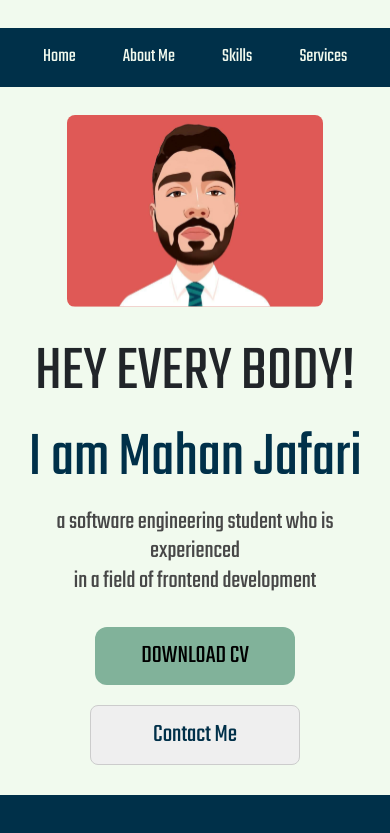
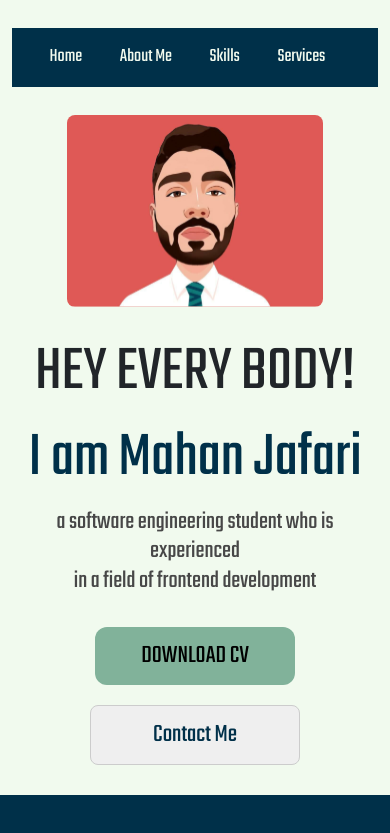
Before and after one commit to moonrockyy/mahanjafari-portfolio, a React (Create React App) app: page / in a window 390 px wide. Shown: the top 833 px of the page. Built offline with nearby package versions, Linux system fonts and the light colour scheme.

Commit message:
bug fixed ishalah

```diff
--- a/src/Components/Header/Header.tsx
+++ b/src/Components/Header/Header.tsx
@@ -6,7 +6,6 @@ import styles from "./Header.module.scss";
 const Header = () => {
   return (
     <header className="navbar mt-md-3" id="home">
-      <div className="container-fluid">
       <div className="col-12 col-md-2 d-none d-md-flex justify-content-center">
         <Logo />
       </div>
@@ -22,7 +21,6 @@ const Header = () => {
           </a>
         </ContactButton>
       </div>
-      </div>
     </header>
   );
 };
--- a/src/Components/Header/Navbar/Navbar.module.scss
+++ b/src/Components/Header/Navbar/Navbar.module.scss
@@ -26,14 +26,12 @@
 
 @media screen and (max-width: 767px) {
   .nav {
-    width: 130%;
+    width: 100% !important;
     text-align: center;
     background: #003049;
     color: #f1faee;
     margin: 20px auto;
     padding: 15px;
-    position: relative;
-    right: 40px;
   }
 
   .nav-item {
--- a/src/index.scss
+++ b/src/index.scss
@@ -18,7 +18,6 @@ p {
 body {
   background: #f1faee;
   font-family: Teko !important;
-  overflow-x: hidden;
 }
 
 @font-face {
```
Also changed, not shown: src/Components/Header/Header.module.scss (line endings or trailing spaces). Lines whose indentation alone changed are shown as unchanged.
